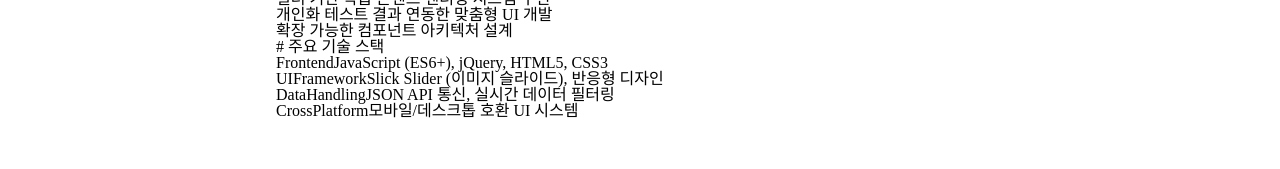
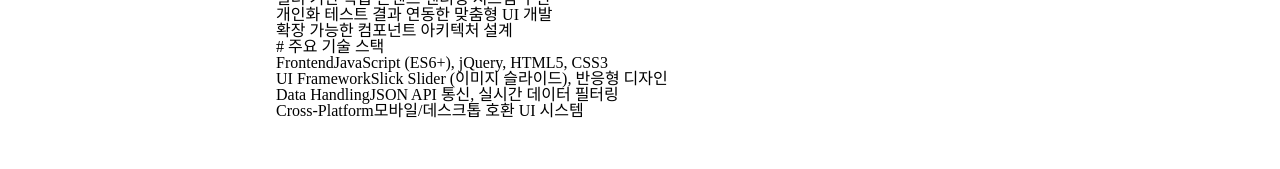
Before and after one commit to f1m1nn2r/my-portfolio, a React (Vite) app: page /portfolio/all-services in a window 1280 px wide. Shown: the part 1730-1899 px from the top of the page. Built offline with nearby package versions, Linux system fonts and the light colour scheme; a web font is replaced by a local one.

Commit message:
refactor(projects): 필드명 변경

```diff
--- a/src/data/projects.js
+++ b/src/data/projects.js
@@ -14,9 +14,9 @@ export const projects = [
     ],
     techStack: {
       Frontend: 'JavaScript (ES6+), jQuery, HTML5, CSS3',
-      UIFramework: 'Slick Slider (이미지 슬라이드), 반응형 디자인',
-      DataHandling: 'JSON API 통신, 실시간 데이터 필터링',
-      CrossPlatform: '모바일/데스크톱 호환 UI 시스템',
+      'UI Framework': 'Slick Slider (이미지 슬라이드), 반응형 디자인',
+      'Data Handling': 'JSON API 통신, 실시간 데이터 필터링',
+      'Cross-Platform': '모바일/데스크톱 호환 UI 시스템',
     },
     techFeatures: [
       {
@@ -45,6 +45,8 @@ export const projects = [
     category: '📱 홈페이지',
     label: '홈런 중등',
     externalLink: 'https://mid.home-learn.co.kr/',
+    duration: '25.06 - 25.06 [2주 소요]',
+    role: '기여도 100%',
   },
   {
     id: 'newsroom',
```
